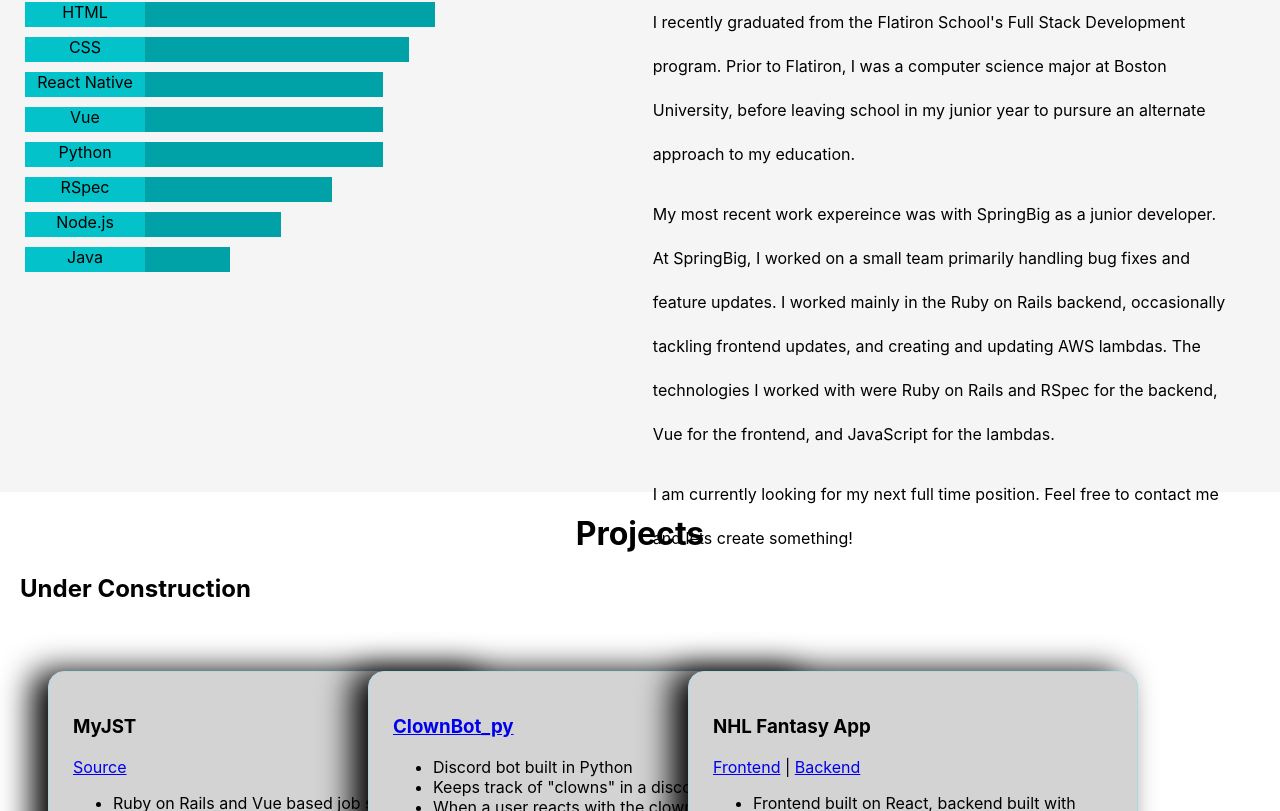
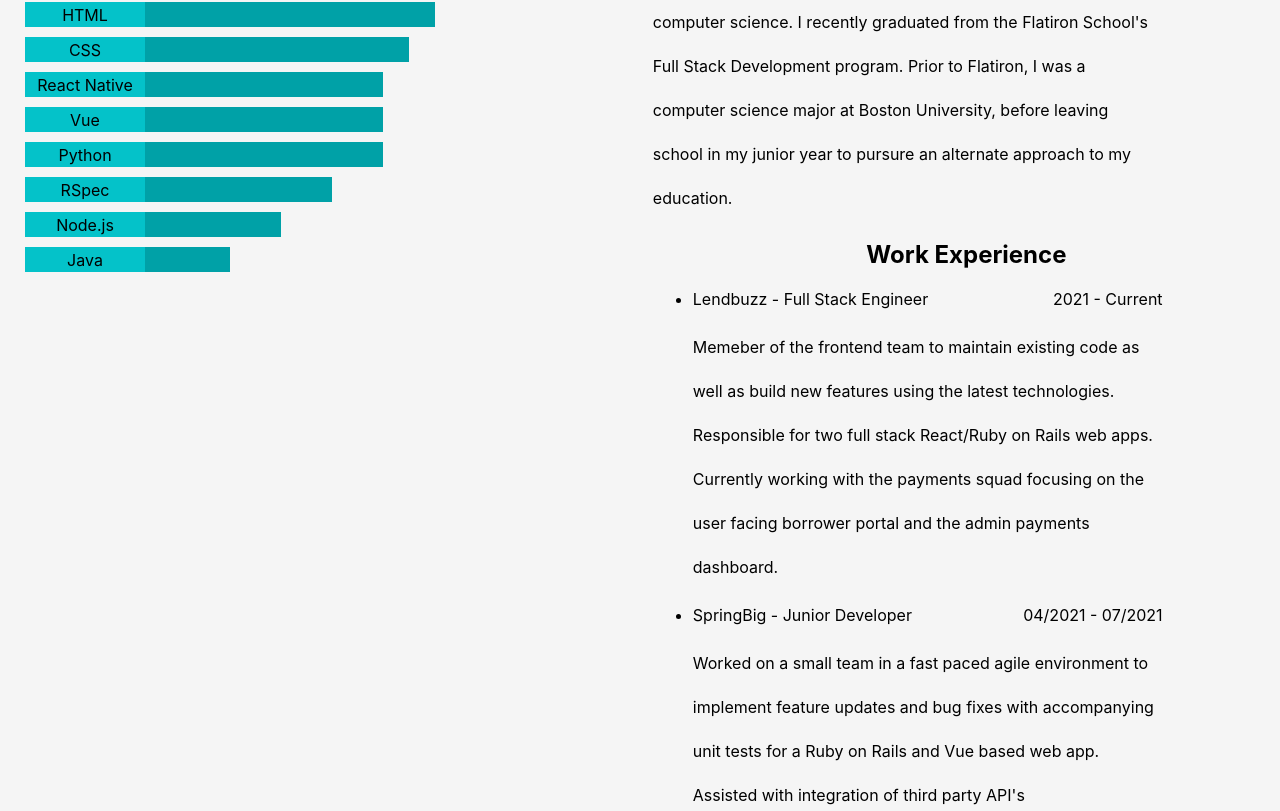
Before and after one commit to lucassherwin/lucas-portfolio, a React (Create React App) app: page / in a window 1280 px wide. Shown: the part 1129-1940 px from the top of the page. Built offline with nearby package versions, Linux system fonts and the light colour scheme; no server answers.

Commit message:
updates about

```diff
--- a/src/components/About.js
+++ b/src/components/About.js
@@ -24,10 +24,10 @@
   text-align: left;
   line-height: 5.5vh;
   margin-right: 50px;
+  max-width: 80%;
 `;
 
 const AboutContainer = styled.div`
-  height: 100vh;
   margin-top: 2vh;
   background-color: #f5f5f5;
 `;
@@ -45,7 +45,9 @@
   background-color: #04c2c9;
   width: 120px;
   height: 25px;
-  text-align: center;
+  display: flex;
+  justify-content: center;
+  align-items: center;
 `;
 
 const BarContainer = styled.div`
@@ -64,9 +66,15 @@
 
 const BioSkillsWrapper = styled.div`
   display: flex;
+  flex-direction: row;
   justify-content: space-between;
 `;
 
+const JobHeader = styled.div`
+  display: flex;
+  justify-content: space-between;
+  max-width: 80%;
+`
 
 export default function About() {
   return (
@@ -97,14 +105,29 @@
             program. Prior to Flatiron, I was a computer science major at Boston University, before leaving school in my junior year
             to pursure an alternate approach to my education.
           </BioText>
-          <BioText>
-            My most recent work expereince was with SpringBig as a junior developer. At SpringBig, I worked on a small team primarily handling bug fixes and feature updates.
-            I worked mainly in the Ruby on Rails backend, occasionally tackling frontend updates, and creating and updating AWS lambdas. The technologies I worked with were
-            Ruby on Rails and RSpec for the backend, Vue for the frontend, and JavaScript for the lambdas.
-          </BioText>
-          <BioText>
-            I am currently looking for my next full time position. Feel free to contact me and lets create something!
-          </BioText>
+          <BioTitle>Work Experience</BioTitle>
+          <ul>
+            <li>
+              <JobHeader>
+                <span>Lendbuzz - Full Stack Engineer</span>
+                <span>2021 - Current</span>
+              </JobHeader>
+              <BioText>
+                Memeber of the frontend team to maintain existing code as well as build new features using the latest technologies. Responsible for two full stack React/Ruby on Rails web apps.<br/>
+                Currently working with the payments squad focusing on the user facing borrower portal and the admin payments dashboard.
+              </BioText>
+            </li>
+            <li>
+              <JobHeader>
+                <span>SpringBig - Junior Developer</span>
+                <span>04/2021 - 07/2021</span>
+              </JobHeader>
+              <BioText>
+                Worked on a small team in a fast paced agile environment to implement feature updates and bug fixes with accompanying unit tests for a Ruby on Rails and Vue based web app.
+                Assisted with integration of third party API's
+              </BioText>
+            </li>
+          </ul>
         </BioContainer>
       <BarContainer>
         <Bar width='90%'>
```
